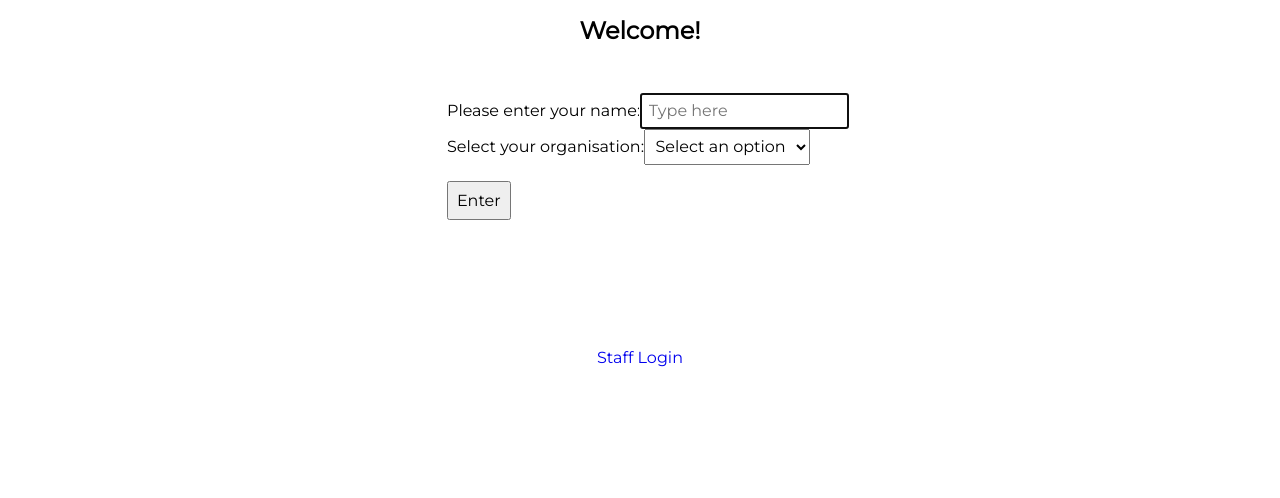
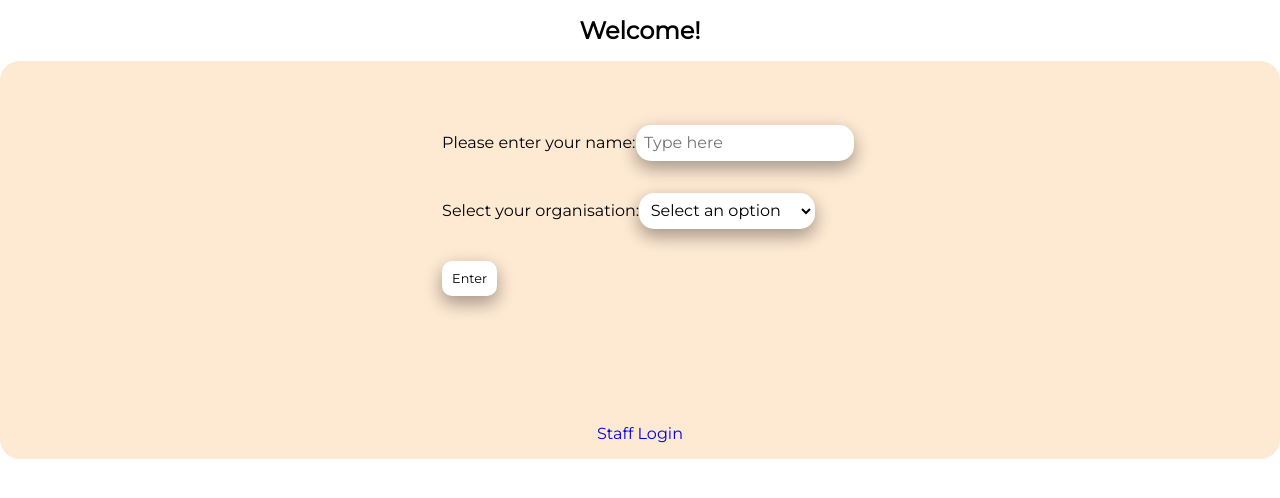
Before and after one commit to FAC-CDT/resource-centre, a React (Create React App) app: page / in a window 1280 px wide. Shown: the top 498 px of the page. Built offline with nearby package versions, Linux system fonts and the light colour scheme.

Commit message:
Style participant login

```diff
--- a/src/components/login/ParticipantLogin.css
+++ b/src/components/login/ParticipantLogin.css
@@ -1,3 +1,7 @@
+*:focus {
+    outline: none;
+}
+
 nav {
   display: flex;
   flex-direction: column;
@@ -5,6 +9,9 @@ nav {
   justify-content: center;
   font-family: "Montserrat", sans-serif;
   font-size: var(--body);
+  background-color: #FEE9D3;
+  border-radius: 20px;
+  padding: 1rem;
 }
 
 form {
@@ -12,24 +19,35 @@ form {
   margin-left: 1rem;
 }
 
-.username-input {
+.input {
   font-family: "Montserrat", sans-serif;
   font-size: var(--body);
   padding: 0.4rem;
+  padding-right: 1rem;
+  border-radius: 15px;
+  background-color: white;
+  border-color: transparent;
+
+  box-shadow: 0 8px 16px 0 rgba(0,0,0,0.2), 0 6px 20px 0 rgba(0,0,0,0.19);
+  margin: 1rem 0 1rem 0;
 }
 
-.select-opt {
-  font-family: "Montserrat", sans-serif;
-  font-size: var(--body);
-  padding: 0.4rem;
-}
 
 button {
   font-family: "Montserrat", sans-serif;
-  font-size: var(--body);
+  font-size: var(--small);
   padding: 0.5rem;
   margin-top: 1rem;
+  border-radius: 10px;
+  background-color: white;
+  border-color: transparent;
+  box-shadow: 0 8px 16px 0 rgba(0,0,0,0.2), 0 6px 20px 0 rgba(0,0,0,0.19);
 }
+
+button:active {
+transform: translateY(4px);
+}
+
 .staff-login {
   margin-top: 8rem;
 }
--- a/src/components/login/ParticipantLogin.js
+++ b/src/components/login/ParticipantLogin.js
@@ -26,11 +26,11 @@ const Landing = (props) => {
       <nav>
         <form>
           <div>
-            <label htmlFor="username" className="username">Please enter your name:</label>
+            <label htmlFor="username" className="title">Please enter your name:</label>
             <input
               required
               type="text"
-              className="username-input"
+              className="input"
               id="username"
               aria-describedby="emailHelp"
               placeholder="Type here"
@@ -40,9 +40,9 @@ const Landing = (props) => {
             />
           </div>
           <div className="">
-            <label htmlFor="organisation" className="org-select">Select your organisation:</label>
+            <label htmlFor="organisation" className="title">Select your organisation:</label>
             <select
-              className="select-opt"
+              className="input"
               required
               name="organisation"
               id="organisation"
@@ -53,7 +53,7 @@ const Landing = (props) => {
               <option value="safh">SAFH</option>
             </select>
           </div>
-          <button type="submit" className="enter-btn" onClick={handleSubmit}>
+          <button type="submit" onClick={handleSubmit}>
             Enter
           </button>
         </form>
```
